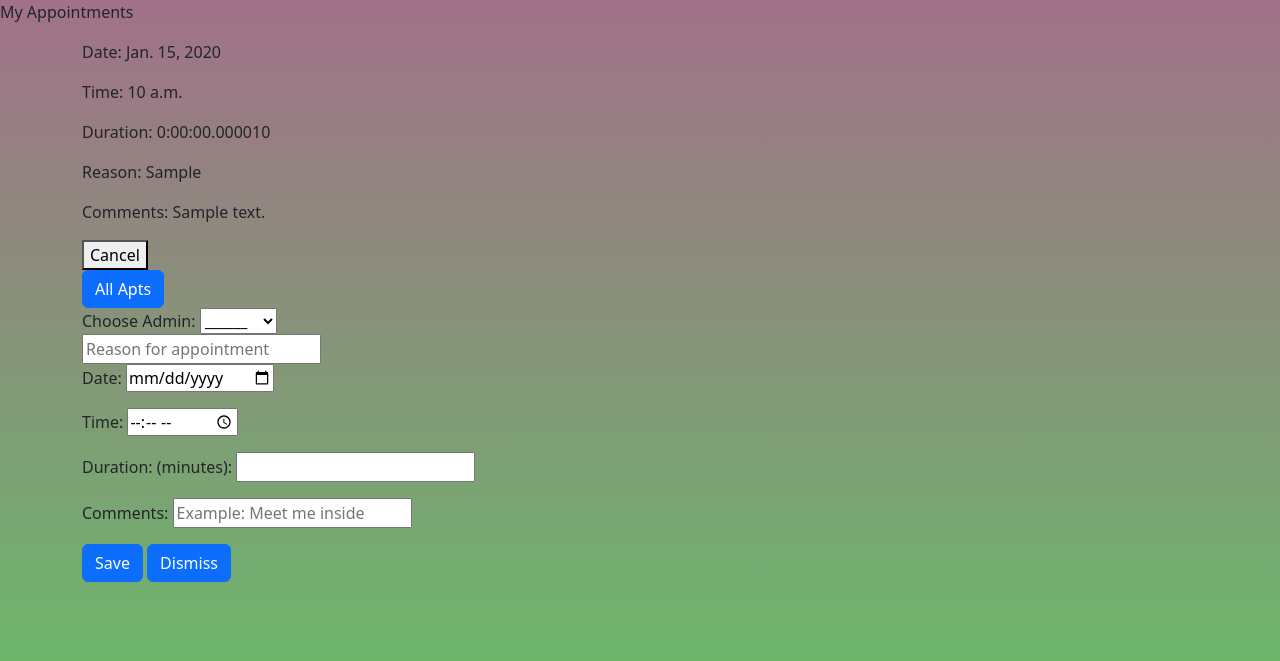
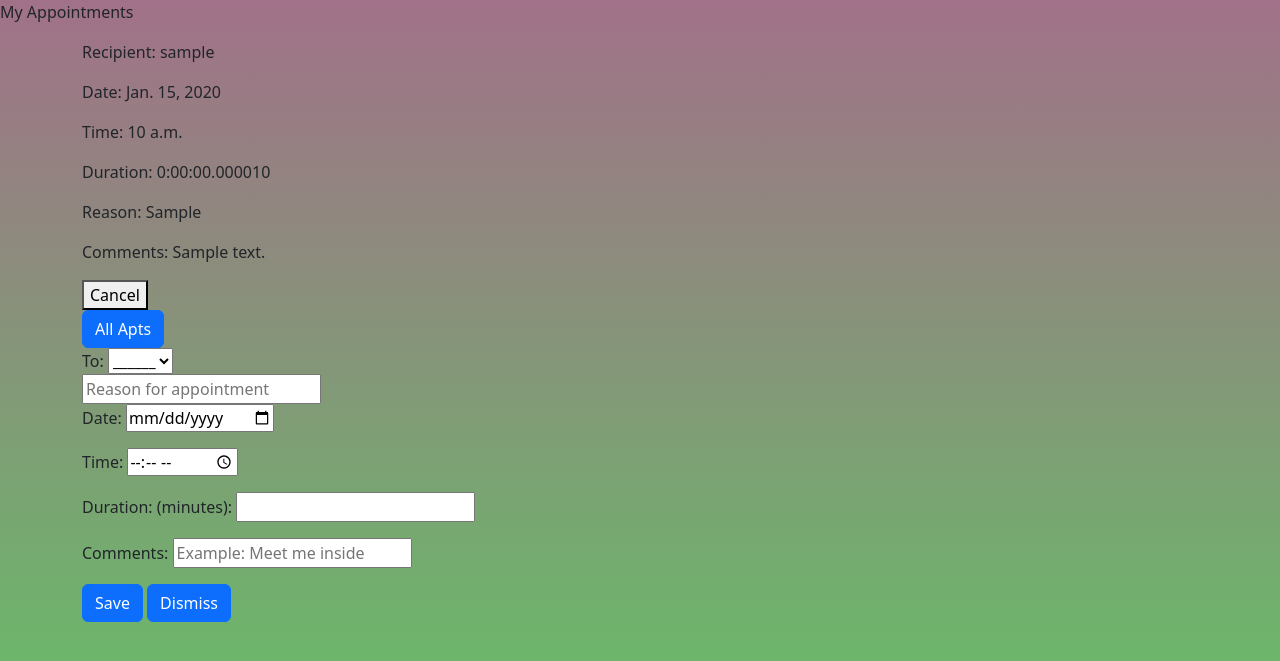
Before and after one commit to Tony-gh123/CS50_Final_Project, a Django app: page /calendar/ in a window 1280 px wide. Shown: the part 96-757 px from the top of the page. Run offline with Django 4.2, Linux system fonts and the light colour scheme; a user stored in the database is signed in; tables that the repository leaves empty hold one stand-in row (values such as "Sample post").

Commit message:
appointment feature fixed / working

```diff
--- a/main/models.py
+++ b/main/models.py
@@ -40,4 +40,4 @@ class Appointment(models.Model):
 class AppointmentForm(forms.ModelForm):
     class Meta:
         model = Appointment
-        fields = ['admin', 'date', 'time', 'reason', 'comments', 'duration']
+        fields = ['date', 'time', 'reason', 'comments', 'duration']
--- a/main/templates/main/calendar.html
+++ b/main/templates/main/calendar.html
@@ -14,6 +14,15 @@
                     {% for appointment in appointments %}
                     {% if appointment.status != 'cancelled' and appointment.status != 'completed' %}
                     <div class="appointment">
+                        <!-- Find Recipient -->
+                        <p>Recipient:
+                        {% if user == appointment.admin %}
+                            {{ appointment.user.username }}
+                        {% else %}
+                            {{ appointment.admin.username }}
+                        {% endif %}
+                        </p>
+                        <!-- Rest of fields -->
                         <p>Date: {{ appointment.date }}</p>
                         <p>Time: {{ appointment.time }}</p>
                         <p>Duration: {{ appointment.duration }}</p>
@@ -21,14 +30,17 @@
                         <p>Comments: {{ appointment.comments }}</p>
 
                         <!-- Cancel Appointments -->
+                        <div actions="actions"></div>
                             {% if appointment.status == 'scheduled' or appointment.status == 'completed' %}
-                        <form method="post">
+                            <form method="post" action="{% url 'calendar' %}">
                                 {% csrf_token %}
                                 <input type="hidden" name="action" value="cancel">
                                 <input type="hidden" name="appointment_id" value="{{ appointment.id }}">
                                 <button type="submit">Cancel</button>
                             </form>
                             {% endif %}
+                        </div>
+
                     </div>
                     {% endif %}
                     {% endfor %}
@@ -56,18 +68,33 @@
                 <form method="POST">
                     {% csrf_token %}
 
-                    <!-- admin list -->
-                    <div class="admin" action="">
-                        <label for="admin">Choose Admin:</label>
-                        <select id="admin" name="admin">
+                    <!-- admin list (recipient) -->
+                    {% if not request.user.is_staff %}
+                    <div class="recipient">
+                        <label for="recipient">To:</label>
+                        <select id="recipient" name="recipient">
                             <option value="">______</option>
                             {% for admin in admins %}
                                 <option value="{{ admin.id }}">{{ admin.username }}</option>
                             {% endfor %}
                         </select>
                     </div>
+                    {% endif %}
 
-                    <!-- form fields -->
+                    <!-- user list (recipient)-->
+                    {% if request.user.is_staff %}
+                    <div class="recipient" action="">
+                        <label for="recipient">To:</label>
+                        <select id="recipient" name="recipient">
+                            <option value="">______</option>
+                            {% for user in users %}
+                                <option value="{{ user.id }}">{{ user.username }}</option>
+                            {% endfor %}
+                        </select>
+                    </div>
+                    {% endif %}
+
+                    <!-- more form fields -->
                     <div class="reason">
                         <input type="text" name="reason" placeholder="Reason for appointment">
                     </div>
--- a/main/templates/main/previous_apts.html
+++ b/main/templates/main/previous_apts.html
@@ -13,6 +13,8 @@
             <div class="list">
                 {% for appointment in appointments %}
                 <div class="appointment">
+                    <p>Status: {{ appointment.status }}</p>
+                    <p>User: {{ appointment.user.username }}</p>
                     <p>Date: {{ appointment.date }}</p>
                     <p>Time: {{ appointment.time }}</p>
                     <p>Duration: {{ appointment.duration }}</p>
--- a/main/views/appointments.py
+++ b/main/views/appointments.py
@@ -9,8 +9,16 @@ from django.db.models import Q
 @login_required
 def calendar(request):
 
-    admins = User.objects.filter(is_staff=True)
-    appointments = Appointment.objects.filter(Q(user=request.user) | Q(admin=request.user))
+    # define users and admins.
+    users = None
+    admins = None
+
+    if request.user.is_staff:
+        user_appointments = Appointment.objects.filter(admin=request.user)
+        users = User.objects.filter(is_staff=False, is_superuser=False)
+    else:
+        user_appointments = Appointment.objects.filter(user=request.user)
+        admins = User.objects.filter(is_staff=True)
 
     form = AppointmentForm()
 
@@ -19,10 +27,16 @@ def calendar(request):
         if action == "save":
             form = AppointmentForm(request.POST)
             if form.is_valid():
-                    appointment = form.save(commit=False)
+                recipient_id = request.POST.get('recipient')
+                recipient = User.objects.get(pk=recipient_id)
+                appointment = form.save(commit=False)
+                if request.user.is_staff:
+                    appointment.admin = request.user
+                    apointment.user = recipient
+                else:
                     appointment.user = request.user
-                    appointment.save()
-                    return redirect('calendar')
+                    appointment.admin = recipient
+                appointment.save()
             else:
                 print("Invalid Form")
                 print("Form Errors:", form.errors)
@@ -32,24 +46,26 @@ def calendar(request):
 
         elif action == "cancel":
             appointment_id = request.POST.get('appointment_id')
-            appointment = get_object_or_404(Appointment, id=appointment_id, user=request.user)
+            appointment = get_object_or_404(Appointment, id=appointment_id)
             appointment.status = 'cancelled'
             appointment.save()
-    else:
-        form = AppointmentForm()
 
-    return render(request, 'main/calendar.html', {'form': form, 'appointments': appointments, 'admins': admins})
+    context = {
+        'form': form,
+        'appointments': user_appointments,
+        'users': users,
+        'admins': admins,
+    }
 
+    return render(request, 'main/calendar.html', context)
 
 @login_required
 def previous_apts(request):
 
-    appointments = Appointment.objects.filter(Q(user=request.user) | Q(admin=request.user),
+    appointments = Appointment.objects.filter( Q(user=request.user) | Q(admin=request.user),
     status__in=['cancelled', 'completed'])
-
-    print(appointments)
 
     if request.method == "POST" and request.POST.get('action') == "previous_apts":
         return render(request, 'main/previous_apts.html', {'appointments': appointments})
 
-    return render(request, 'main/calendar.html', {'appointments': appointments})
+    return render(request, 'main/calendar.html', {'appointments': appointments, 'recipient': recipient})
```
Also changed, not shown: main/migrations/0007_appointment_recipient.py (added), main/migrations/0008_remove_appointment_recipient.py (added). Lines whose indentation alone changed are shown as unchanged.
